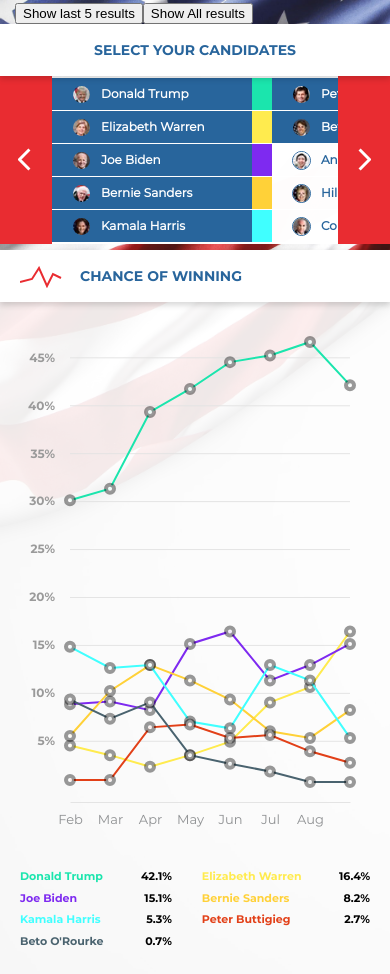
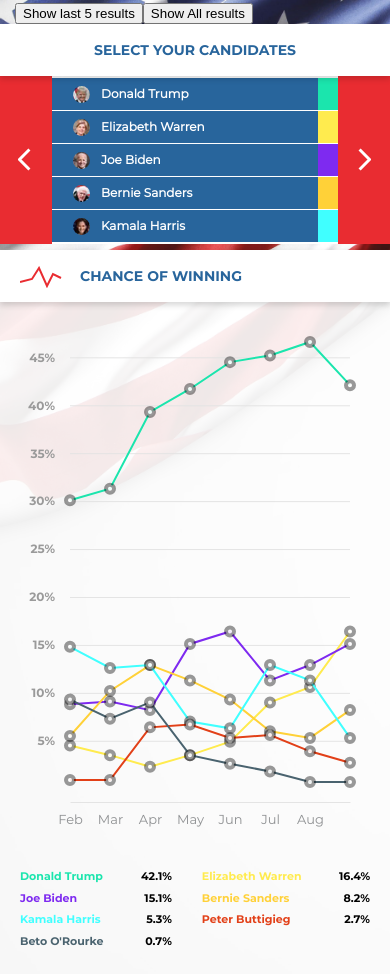
Before and after one commit to radoslav-zdravkovic-bc/graph-test-line, a React (Create React App) app: page / in a window 390 px wide. Built offline with nearby package versions, Linux system fonts and the light colour scheme.

Commit message:
WCS-2671_sidebar_slider_mobile_styling

```diff
--- a/src/assets/scss/_sidebar.scss
+++ b/src/assets/scss/_sidebar.scss
@@ -23,10 +23,6 @@
         display: flex;
         flex-direction: column;
         flex-wrap: wrap;
-        .slick-slide {
-          height: 33px;
-          width: 220px !important;
-        }
       }
     }
   }
@@ -91,11 +87,15 @@
       border-bottom: 1px solid #fff;
     }
   }
+  .candidates-group {
+    outline: none;
+  }
   .cand-view {
     padding-left: 20px;
     height: auto;
     position: relative;
     outline: none;
+    margin-bottom: 1px;
     &:hover {
       cursor: pointer;
     }
--- a/src/components/Sidebar/Sidebar.js
+++ b/src/components/Sidebar/Sidebar.js
@@ -58,7 +58,7 @@ class Sidebar extends Component {
             vertical: true,
             arrows: false,
             speed: 500,
-            slidesToScroll: 5,
+            slidesToScroll: 1,
             slidesToShow: 4,
             infinite: false,
             cssEase: "linear",
@@ -67,20 +67,46 @@ class Sidebar extends Component {
                     breakpoint: 1201,
                     settings: {
                         vertical: false,
-                        slidesToScroll: 5,
-                        slidesToShow: 15,
+                        slidesToScroll: 1,
+                        slidesToShow: 3,
                     },
                 },
                 {
                     breakpoint: 768,
                     settings: {
                         vertical: false,
-                        slidesToScroll: 5,
-                        slidesToShow: 10,
+                        slidesToScroll: 1,
+                        slidesToShow: 1,
                     },
                 },
             ]
         };
+
+        const tmpList = [];
+        for(let i = 0; i < output.length; i+=5){
+            const tmpCandidats = [];
+            for(let index = i; index < Math.min(output.length, i+5); index++){
+                tmpCandidats.push (
+                    <div className={"cand-view" +
+                    ((this.state.selectedCandidates.indexOf(output[index].fullName) > -1) ? " selected" : "")}
+                         value={output[index].fullName} key={output[index].fullName}
+                         onClick={() => this.candidateClickHandler(output[index].fullName)}>
+                        <div className="cand-main">
+                            <div className="img-container">
+                                <img alt={output[index].fullName}
+                                     src={require("../../assets/images/candidates/" + output[index].fullName + ".jpg")}/>
+                            </div>
+                            <div className="cand-name">
+                                {output[index].fullName}
+                            </div>
+                            <div className="marker"
+                                 style={{backgroundColor: this.state.selectedCandidates.indexOf(output[index].fullName) > -1 ? output[index].color : "#fff"}}></div>
+                        </div>
+                    </div>
+                );
+            }
+            tmpList.push(<div className="candidates-group">{tmpCandidats}</div>);
+        }
         return (
             <div className="graph-sidebar" onMouseEnter={this.setSidebarHoverState} onMouseLeave={this.setSidebarHoverState}>
                 <div className="cand-label">
@@ -88,27 +114,7 @@ class Sidebar extends Component {
                 </div>
                 <div className="cand-prev slider-arrow" onClick={this.previous}></div>
                 <Slider ref={c => this.slider = c} className="candidates" {...settings}>
-                    {output.map((candidateData, index) => {
-                        return (
-                        <div className={"cand-view" +
-                        ((this.state.selectedCandidates.indexOf(candidateData.fullName) > -1) ? " selected" : "")}
-                             value={candidateData.fullName} key={candidateData.fullName}
-                             onClick={() => this.candidateClickHandler(candidateData.fullName)}>
-                            <div className="cand-main">
-                                <div className="img-container">
-                                    <img alt={candidateData.fullName}
-                                         src={require("../../assets/images/candidates/" + candidateData.fullName + ".jpg")}/>
-                                </div>
-                                <div className="cand-name">
-                                    {candidateData.fullName}
-                                </div>
-                                <div className="marker"
-                                     style={{backgroundColor: this.state.selectedCandidates.indexOf(candidateData.fullName) > -1 ? candidateData.color : "#fff"}}></div>
-                            </div>
-                        </div>
-                        )
-                    }
-                    )}
+                    {tmpList}
                 </Slider>
                 <div className="cand-next slider-arrow" onClick={this.next}></div>
             </div>
```
